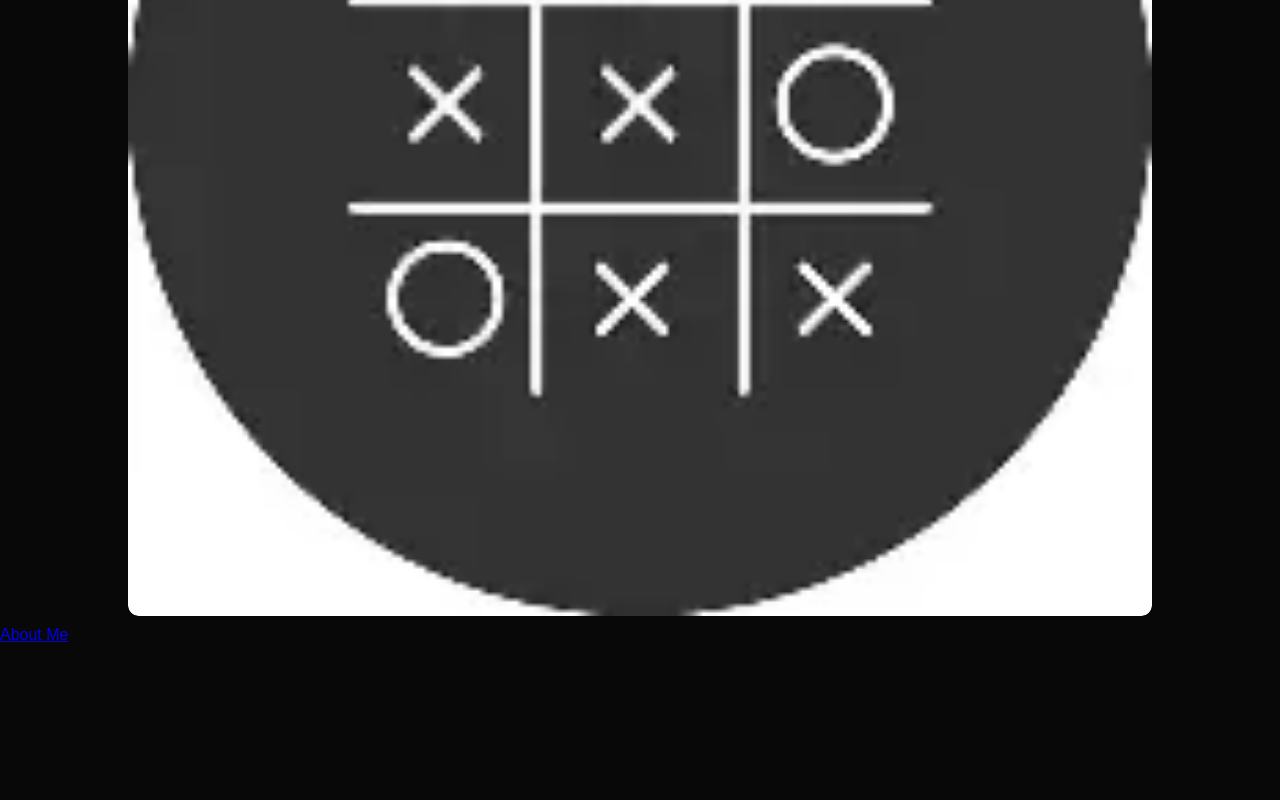
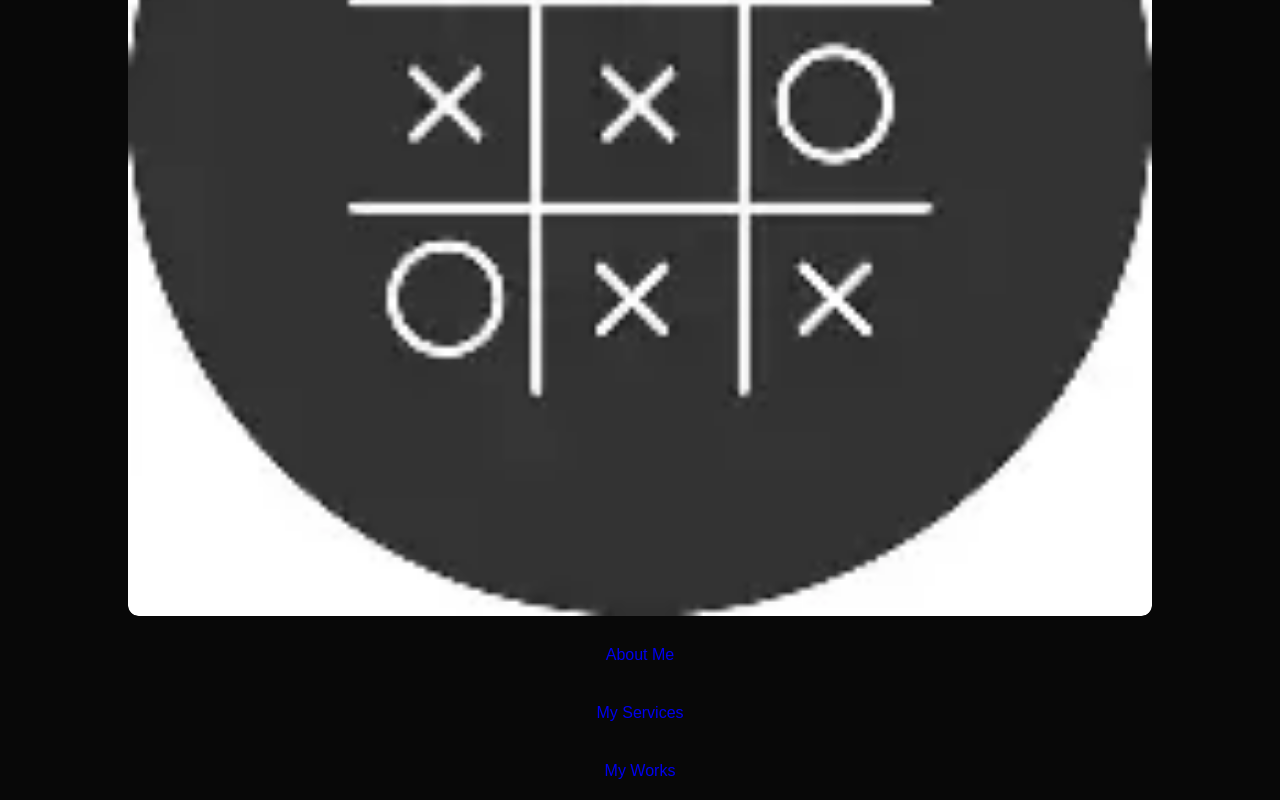
Before and after one commit to Alisher7172/My-e-CV, a website: page index.html in a window 1280 px wide. Shown: the part 2785-3585 px from the top of the page. Before the commit the page ends 3429 px from the top, so only its background shows below. Drawn offline with Linux system fonts and the light colour scheme; files whose address does not match are found by name.

Commit message:
styled  bookmarks

```diff
--- a/index.html
+++ b/index.html
@@ -112,8 +112,10 @@
 
 
   <!-- -----------navbar--------- -->
-   <nav>
+   <nav class="bookmarks">
     <a href="#about_me">About Me</a>
+    <a href="#services">My Services</a>
+    <a href="#portfolio">My Works</a>
    </nav>
   <script src="app.js"></script>
   <script src="main.js"></script>
--- a/main.css
+++ b/main.css
@@ -221,3 +221,21 @@ nav ul li a:hover::after {
   border-radius: 10px;
   display: block;
 }
+
+
+/* --------------bookmarks------------------ */
+.bookmarks {
+  display: flex;
+  flex-direction: column;
+}
+
+.bookmarks a {
+  margin: 20px 40px ;
+  text-decoration: none;
+}
+
+.bookmarks a:hover {
+  color: white;
+  font-size: 25px;
+  transition: 0.3s;
+}
```
